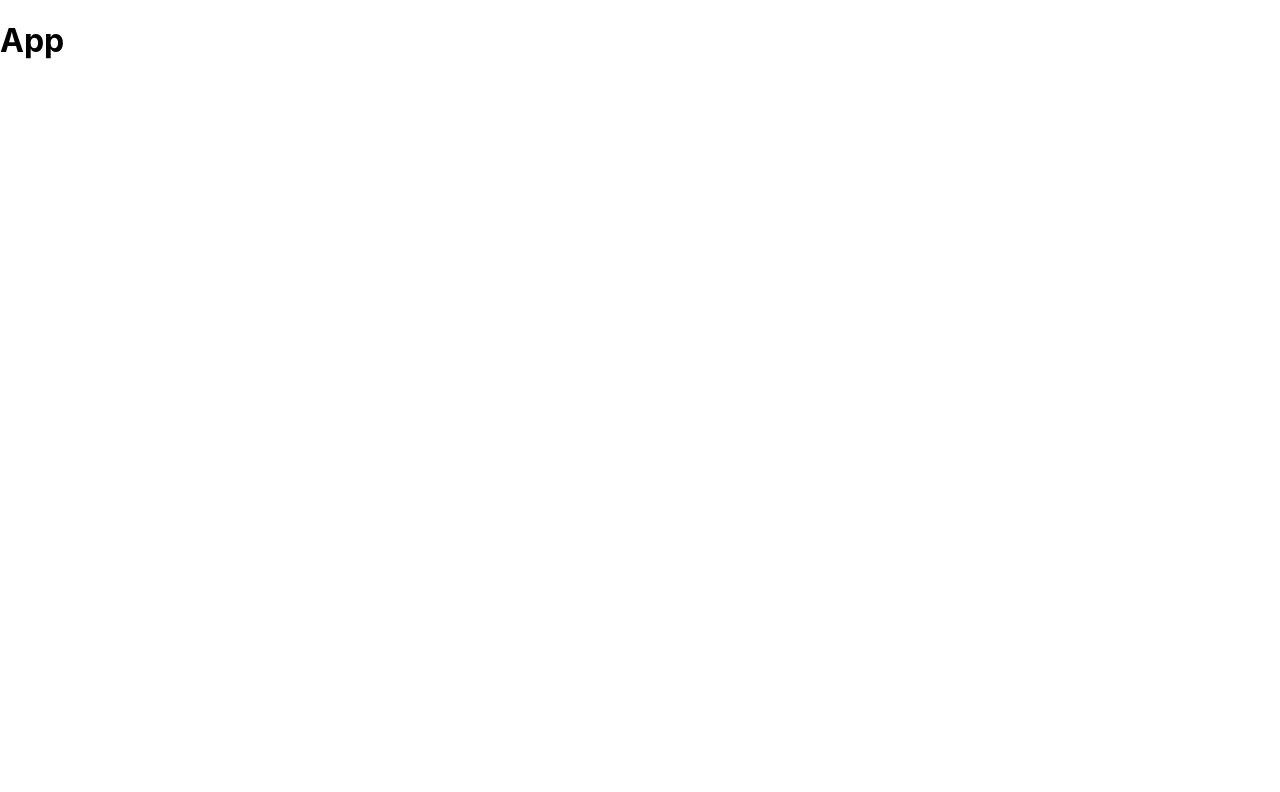
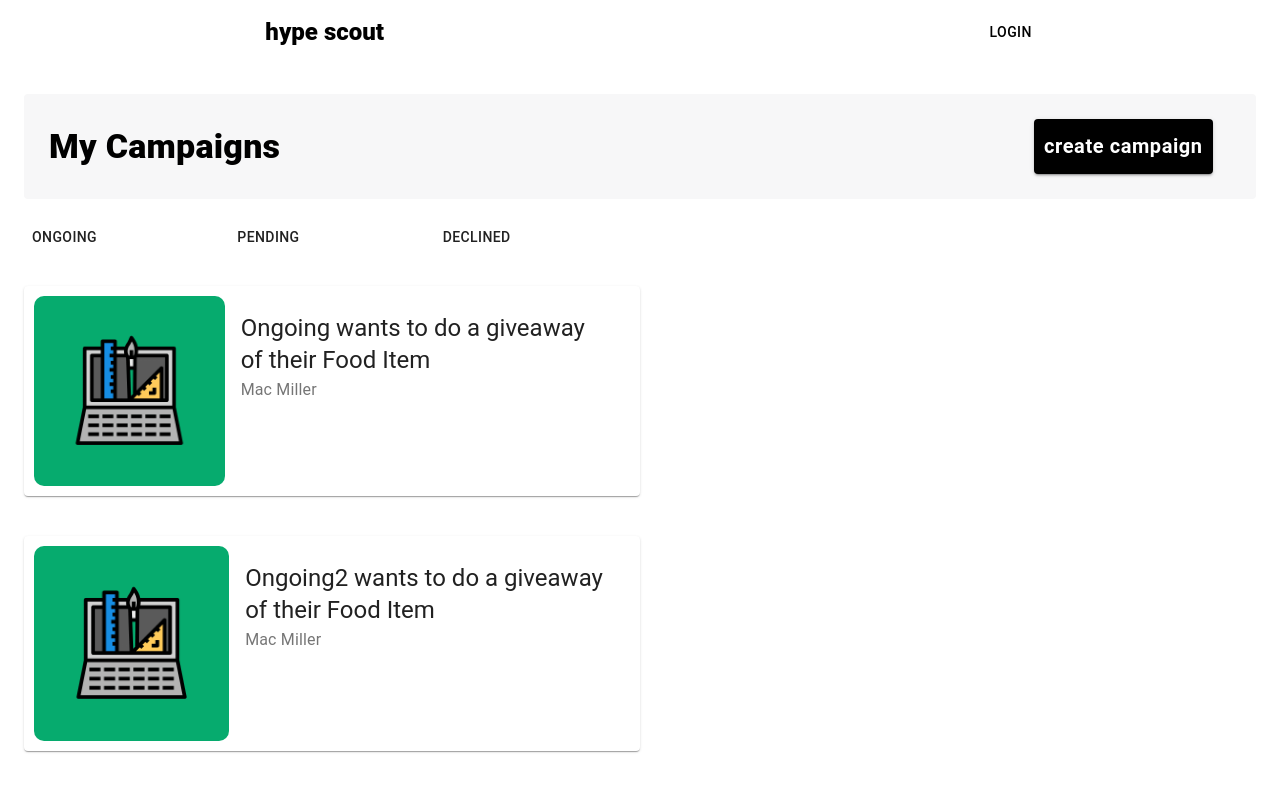
Before and after one commit to MatrixGlitch-Hridoy/hypeScout-Clone, a React (Create React App) app: page / in a window 1280 px wide. Shown: the top 792 px of the page. Built offline with nearby package versions, Linux system fonts and the light colour scheme.

Commit message:
test commit

```diff
--- a/package.json
+++ b/package.json
@@ -4,6 +4,7 @@
   "private": true,
   "dependencies": {
     "@material-ui/core": "^4.12.3",
+    "@material-ui/icons": "^4.11.2",
     "@testing-library/jest-dom": "^5.15.0",
     "@testing-library/react": "^11.2.7",
     "@testing-library/user-event": "^12.8.3",
--- /dev/null
+++ b/public/fake.json
@@ -0,0 +1,17 @@
+[
+    {
+        "id":"1",
+        "title":"Ongoing wants to do a giveaway of their Food Item ",
+        "status":"ongoing"
+    },
+    {
+        "id":"2",
+        "title":"Ongoing2 wants to do a giveaway of their Food Item ",
+        "status":"ongoing"
+    },
+    {
+        "id":"3",
+        "title":"Pending wants to do a giveaway of their Food Item ",
+        "status":"pending"
+    }
+]
--- a/src/App.js
+++ b/src/App.js
@@ -1,7 +1,9 @@
+import Homepage from "./Pages/UserPages/Homepage";
+
 function App() {
   return (
     <div>
-      <h1>App</h1>
+      <Homepage/>
     </div>
   );
 }
--- /dev/null
+++ b/src/Pages/UserPages/Homepage.js
@@ -0,0 +1,15 @@
+import React from 'react';
+import Banner from '../../components/Banner/Banner';
+import Header from '../../components/Header/Header';
+import SelectCards from '../../components/SelectCards/SelectCards';
+const Homepage = () => {
+    return (
+        <div>
+            <Header/>
+            <Banner/>
+            <SelectCards/>
+        </div>
+    );
+};
+
+export default Homepage;
--- /dev/null
+++ b/src/components/Banner/Banner.js
@@ -0,0 +1,42 @@
+import { Box, Button, Container, Grid, Typography } from '@material-ui/core';
+import { makeStyles } from '@material-ui/styles';
+import React from 'react';
+const useStyles = makeStyles((theme) => ({
+    container:{
+        backgroundColor:'#F7F7F8',
+    },
+    flex:{
+        alignItems:'center',
+        justifyContent:'space-between',
+        padding:25
+    },
+    button:{
+        backgroundColor:'black',
+        color:'white',
+        fontWeight:'bold',
+        padding:10,
+        fontSize:20,
+        textTransform:'lowercase'
+    }
+  }));
+const Banner = () => {
+    const classes = useStyles();
+    return (
+        <Container>
+            <Box className={classes.container} borderRadius="borderRadius">
+                <Grid container className={classes.flex}>
+                <Grid item xs={12} md={10}>
+                    <Typography variant="h4">
+                        <Box fontWeight={900}>My Campaigns</Box>
+                    </Typography>
+                </Grid>
+                <Grid item xs={12} md={2}>
+                    <Button variant="contained" color="primary" className={classes.button}>Create Campaign</Button>
+                </Grid>
+                </Grid>
+            </Box>
+        </Container>
+    );
+};
+
+export default Banner;
--- /dev/null
+++ b/src/components/Cards/Cards.js
@@ -0,0 +1,91 @@
+import {
+  Avatar,
+  Box,
+  Button,
+  Card,
+  CardContent,
+  CardMedia,
+  Container,
+  Grid,
+  Typography,
+} from "@material-ui/core";
+import { makeStyles } from "@material-ui/core/styles";
+import { Image } from "@material-ui/icons";
+import React from "react";
+import image from "../../images/banner.png";
+const useStyles = makeStyles((theme) => ({
+  root: {
+    display: "flex",
+    marginBottom:10,
+    marginTop:30,
+    width:'50%',
+  },
+  details: {
+    display: "flex",
+    padding:10,
+    // flexDirection: "column",
+  },
+  content: {
+    flex: "1 0 auto",
+  },
+  cover: {
+    // width: '100%',
+    height:0,
+    paddingTop:'100%',
+    borderRadius:10
+    // marginTop:'5'
+  },
+  controls: {
+    display: "flex",
+    alignItems: "center",
+    paddingLeft: theme.spacing(1),
+    paddingBottom: theme.spacing(1),
+  },
+  playIcon: {
+    height: 38,
+    width: 38,
+  },
+}));
+const Cards = ({ data }) => {
+  // console.log(data, "Here");
+  const classes = useStyles();
+
+  return (
+    <>
+      {data.length !== 0 ? (
+        data.map((d) => (
+            <Grid container key={d.id}>
+              <Card className={classes.root}>
+                <div className={classes.details}>
+                  <Grid item md={4}>
+                    <CardMedia
+                      className={classes.cover}
+                      image={image}
+                      title="Live from space album cover"
+                    />
+                    {/* <Image src={image}/> */}
+                    {/* <img src={image} className={classes.cover}/> */}
+                  </Grid>
+                  <Grid item md={8}>
+                    <CardContent className={classes.content}>
+                      <Typography component="h5" variant="h5">
+                        {d.title}
+                      </Typography>
+                      <Typography variant="subtitle1" color="textSecondary">
+                        Mac Miller
+                      </Typography>
+                    </CardContent>
+                  </Grid>
+                </div>
+              </Card>
+            </Grid>
+
+        ))
+      ) : (
+        <Typography>You do not have any campaigns yet</Typography>
+      )}
+    </>
+  );
+};
+
+export default Cards;
--- /dev/null
+++ b/src/components/Header/Header.js
@@ -0,0 +1,63 @@
+import React from "react";
+import {
+  AppBar,
+  Box,
+  Button,
+  Container,
+  Grid,
+  IconButton,
+  Toolbar,
+  Typography,
+} from "@material-ui/core";
+import { makeStyles } from "@material-ui/core/styles";
+import { MenuIcon } from "@material-ui/icons";
+
+const useStyles = makeStyles((theme) => ({
+  root: {
+    flexGrow: 1,
+    width: "100%",
+  },
+  menuButton: {
+    marginRight: theme.spacing(2),
+  },
+  title: {
+    flexGrow: 1,
+  },
+  appbar: {
+    backgroundColor: "white",
+    color: "black",
+    boxShadow: "none",
+  },
+  flex:{
+      justifyContent:'center',
+      marginBottom:30
+  },
+
+}));
+const Header = () => {
+  const classes = useStyles();
+  return (
+    <Grid container className={classes.flex}>
+      <Grid item md={8}>
+        <AppBar position="static" className={classes.appbar}>
+          <Toolbar>
+            <IconButton
+              edge="start"
+              className={classes.menuButton}
+              color="inherit"
+              aria-label="menu"
+            >
+              {/* <MenuIcon /> */}
+            </IconButton>
+            <Typography variant="h5" className={classes.title}>
+              <Box fontWeight={900}>hype scout</Box>
+            </Typography>
+            <Button color="inherit" >Login</Button>
+          </Toolbar>
+        </AppBar>
+      </Grid>
+    </Grid>
+  );
+};
+
+export default Header;
--- /dev/null
+++ b/src/components/SelectCards/SelectCards.js
@@ -0,0 +1,47 @@
+import { Box, Button, Container, Grid, makeStyles } from '@material-ui/core';
+import { mergeClasses } from '@material-ui/styles';
+import React, { useEffect, useState } from 'react';
+import Cards from '../Cards/Cards';
+const useStyles = makeStyles((theme)=>({
+    flex:{
+        justifyContent:'flex-start',
+        marginTop:20
+    }
+}))
+const SelectCards = () => {
+    const [option,setOption] = useState('ongoing');
+    const [data,setData] = useState([]);
+    const handleClick = value => {
+        setOption(value);
+    }
+
+    useEffect(()=>{
+
+        fetch("./fake.json")
+        .then(res=>res.json())
+        .then(data=>setData(data))
+
+    },[])
+
+    const newData = data.filter(d=>d.status===option);
+    const classes = useStyles();
+    return (
+
+        <Container>
+            <Grid container className={classes.flex}>
+                <Grid item md={2}>
+                <Button onClick={()=>handleClick('ongoing')}>Ongoing</Button>
+                </Grid>
+                <Grid item md={2}>
+                <Button onClick={()=>handleClick('pending')}>Pending</Button>
+                </Grid>
+                <Grid item md={2}>
+                <Button onClick={()=>handleClick('declined')}>Declined</Button>
+                </Grid>
+            </Grid>
+            <Cards data={newData}></Cards>
+        </Container>
+    );
+};
+
+export default SelectCards;
```
Also changed, not shown: src/images/banner.png (added), 1 other file (tests, documents, lock files or other folders).
